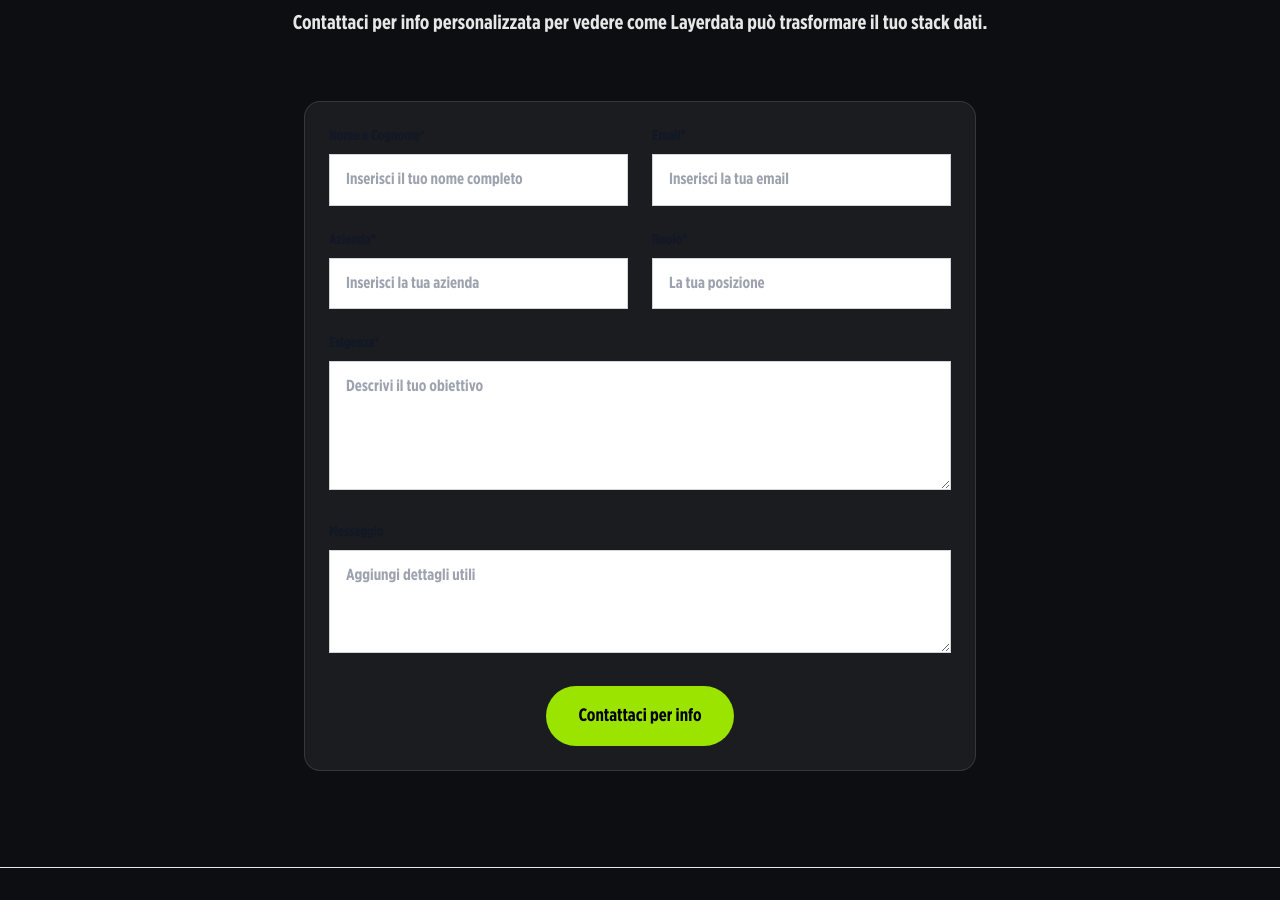
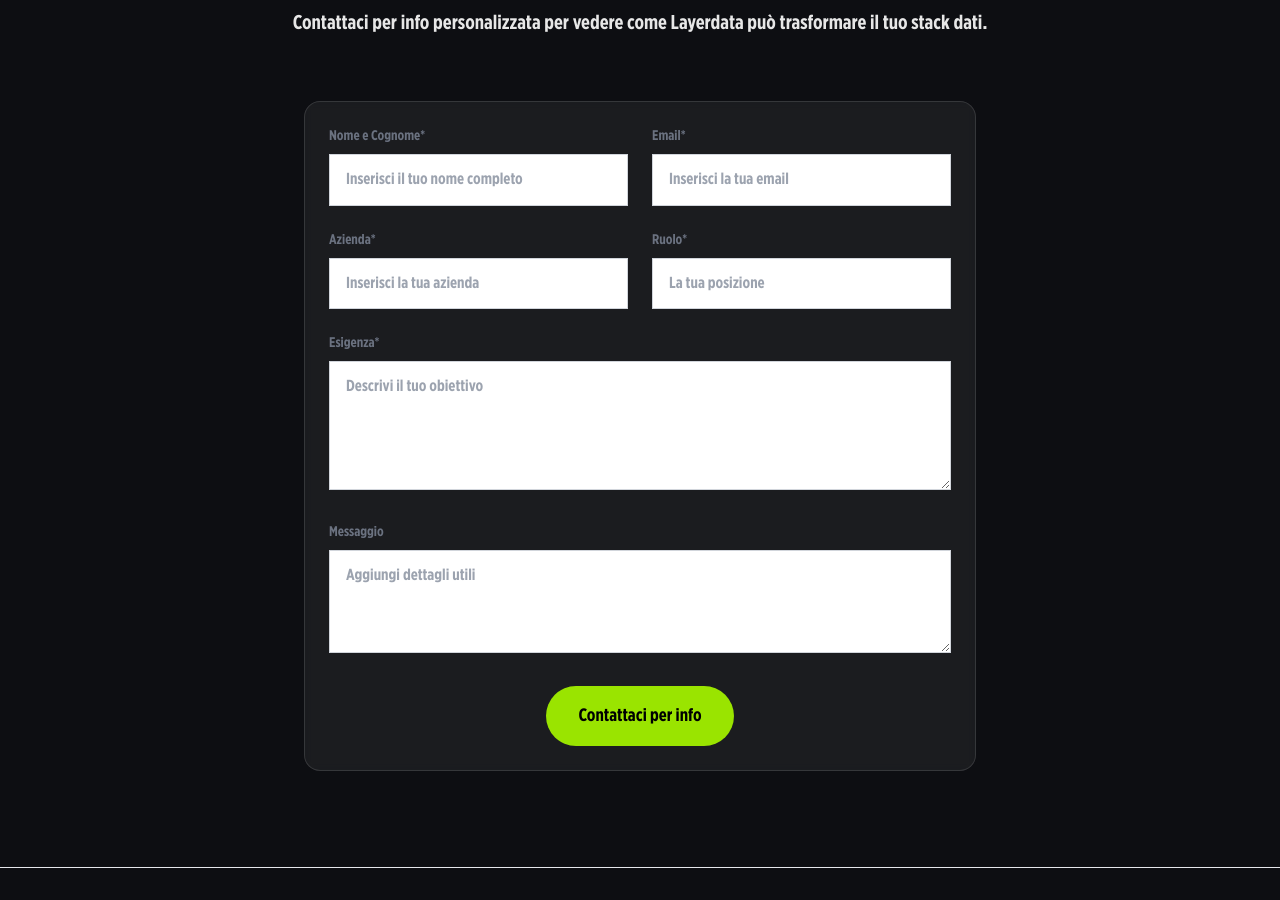
Before and after one commit to mattiaminafo/layerdata, a Next.js app: page /it/servizi in a window 1280 px wide. Shown: the part 4120-5020 px from the top of the page. Built offline with nearby package versions, Linux system fonts and the light colour scheme.

Commit message:
Fix: Improve form text visibility - dark text and light gray labels

```diff
--- a/components/contactForm.js
+++ b/components/contactForm.js
@@ -74,7 +74,7 @@
             <form onSubmit={handleSubmit} className="space-y-4 sm:space-y-6">
               <div className="grid grid-cols-1 sm:grid-cols-2 gap-4 sm:gap-6">
                 <div>
-                  <label htmlFor="nome" className="block text-sm font-semibold text-gray-900 mb-2">
+                  <label htmlFor="nome" className="block text-sm font-semibold text-gray-500 mb-2">
                     {t('contactForm.name')}
                   </label>
                   <input
@@ -84,13 +84,13 @@
                     value={formData.nome}
                     onChange={handleChange}
                     required
-                    className="w-full px-3 sm:px-4 py-2.5 sm:py-3 border border-gray-300 focus:ring-2 focus:ring-[var(--primary-purple)] focus:border-transparent transition-colors"
+                    className="w-full px-3 sm:px-4 py-2.5 sm:py-3 border border-gray-300 focus:ring-2 focus:ring-[var(--primary-purple)] focus:border-transparent transition-colors text-gray-900 placeholder:text-gray-400"
                     placeholder={t('contactForm.namePlaceholder')}
                   />
                 </div>
 
                 <div>
-                  <label htmlFor="email" className="block text-sm font-semibold text-gray-900 mb-2">
+                  <label htmlFor="email" className="block text-sm font-semibold text-gray-500 mb-2">
                     {t('contactForm.email')}
                   </label>
                   <input
@@ -100,13 +100,13 @@
                     value={formData.email}
                     onChange={handleChange}
                     required
-                    className="w-full px-3 sm:px-4 py-2.5 sm:py-3 border border-gray-300 focus:ring-2 focus:ring-[var(--primary-purple)] focus:border-transparent transition-colors"
+                    className="w-full px-3 sm:px-4 py-2.5 sm:py-3 border border-gray-300 focus:ring-2 focus:ring-[var(--primary-purple)] focus:border-transparent transition-colors text-gray-900 placeholder:text-gray-400"
                     placeholder={t('contactForm.emailPlaceholder')}
                   />
                 </div>
 
                 <div>
-                  <label htmlFor="azienda" className="block text-sm font-semibold text-gray-900 mb-2">
+                  <label htmlFor="azienda" className="block text-sm font-semibold text-gray-500 mb-2">
                     {t('contactForm.company')}
                   </label>
                   <input
@@ -116,13 +116,13 @@
                     value={formData.azienda}
                     onChange={handleChange}
                     required
-                    className="w-full px-3 sm:px-4 py-2.5 sm:py-3 border border-gray-300 focus:ring-2 focus:ring-[var(--primary-purple)] focus:border-transparent transition-colors"
+                    className="w-full px-3 sm:px-4 py-2.5 sm:py-3 border border-gray-300 focus:ring-2 focus:ring-[var(--primary-purple)] focus:border-transparent transition-colors text-gray-900 placeholder:text-gray-400"
                     placeholder={t('contactForm.companyPlaceholder')}
                   />
                 </div>
 
                 <div>
-                  <label htmlFor="ruolo" className="block text-sm font-semibold text-gray-900 mb-2">
+                  <label htmlFor="ruolo" className="block text-sm font-semibold text-gray-500 mb-2">
                     {t('contactForm.role')}
                   </label>
                   <input
@@ -132,14 +132,14 @@
                     value={formData.ruolo}
                     onChange={handleChange}
                     required
-                    className="w-full px-3 sm:px-4 py-2.5 sm:py-3 border border-gray-300 focus:ring-2 focus:ring-[var(--primary-purple)] focus:border-transparent transition-colors"
+                    className="w-full px-3 sm:px-4 py-2.5 sm:py-3 border border-gray-300 focus:ring-2 focus:ring-[var(--primary-purple)] focus:border-transparent transition-colors text-gray-900 placeholder:text-gray-400"
                     placeholder={t('contactForm.rolePlaceholder')}
                   />
                 </div>
               </div>
 
               <div>
-                <label htmlFor="richiesta" className="block text-sm font-semibold text-gray-900 mb-2">
+                <label htmlFor="richiesta" className="block text-sm font-semibold text-gray-500 mb-2">
                   {t('contactForm.request')}
                 </label>
                 <textarea
@@ -149,13 +149,13 @@
                   onChange={handleChange}
                   required
                   rows={4}
-                  className="w-full px-3 sm:px-4 py-2.5 sm:py-3 border border-gray-300 focus:ring-2 focus:ring-[var(--primary-purple)] focus:border-transparent transition-colors resize-vertical"
+                  className="w-full px-3 sm:px-4 py-2.5 sm:py-3 border border-gray-300 focus:ring-2 focus:ring-[var(--primary-purple)] focus:border-transparent transition-colors resize-vertical text-gray-900 placeholder:text-gray-400"
                   placeholder={t('contactForm.requestPlaceholder')}
                 />
               </div>
 
               <div>
-                <label htmlFor="messaggio" className="block text-sm font-semibold text-gray-900 mb-2">
+                <label htmlFor="messaggio" className="block text-sm font-semibold text-gray-500 mb-2">
                   {t('contactForm.message')}
                 </label>
                 <textarea
@@ -164,7 +164,7 @@
                   value={formData.messaggio}
                   onChange={handleChange}
                   rows={3}
-                  className="w-full px-3 sm:px-4 py-2.5 sm:py-3 border border-gray-300 focus:ring-2 focus:ring-[var(--primary-purple)] focus:border-transparent transition-colors resize-vertical"
+                  className="w-full px-3 sm:px-4 py-2.5 sm:py-3 border border-gray-300 focus:ring-2 focus:ring-[var(--primary-purple)] focus:border-transparent transition-colors resize-vertical text-gray-900 placeholder:text-gray-400"
                   placeholder={t('contactForm.messagePlaceholder')}
                 />
               </div>
```
